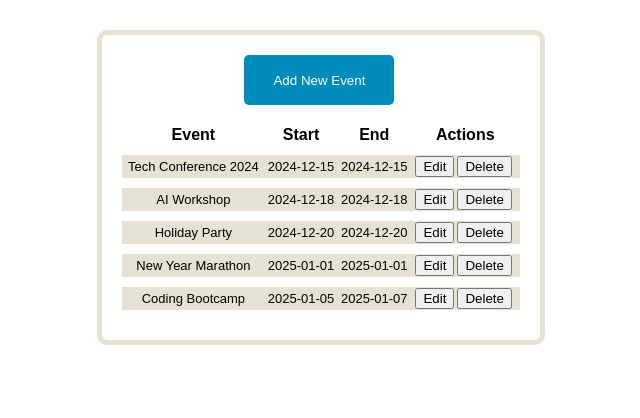
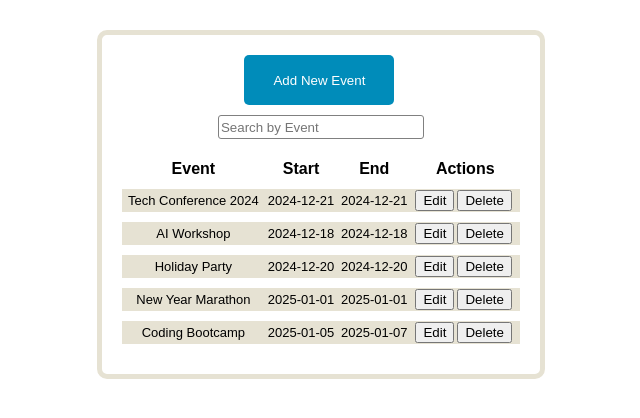
Before and after one commit to guanfei24/my-react-app, a React (Create React App) app: page / in a window 1280 px wide. Shown: the top 418 px of the page, without its empty margins (332-972 px from the left). Built offline with nearby package versions, Linux system fonts and the light colour scheme.

Commit message:
add search and order function

```diff
--- a/src/EventList_Practices/EventList.jsx
+++ b/src/EventList_Practices/EventList.jsx
@@ -5,6 +5,8 @@ export default function EventList() {
   //events List
   const [events, setEvents] = useState([]);
   const [copyEvents, setCopyEvents] = useState([]);
+  const [orderStatus, setOrderStatus] = useState(0);
+  const [searchInput, setSearchInput] = useState("");
   //useEffect to initialize EventList
   useEffect(() => {
     fetchMockData().then((data) => {
@@ -23,50 +25,43 @@ export default function EventList() {
     });
   }, []);
   //id counter
-  function counter(userlist) {
-    let id = userlist.length + 1;
-    return id;
+  function counter() {
+    const maxEvent = events.reduce((max, currentEvent) => {
+      return currentEvent.eventid > max.eventid ? currentEvent : max;
+    }, events[0]);
+    console.log("Event with max ID:", maxEvent.eventid);
+    return maxEvent.eventid + 1;
   }
   //add event function-----by form onSubmit
   const addEvent = () => {
-    const id = counter(events);
-    setEvents([
-      ...events,
-      {
+    const id = counter();
+    const newEvent = {
       eventid: id,
       eventname: "",
       starttime: "",
       endtime: "",
       isEdit: true,
-      },
-    ]);
-    setCopyEvents([
-      ...events,
-      {
-        eventid: id,
-        eventname: "",
-        starttime: "",
-        endtime: "",
-        isEdit: true,
-      },
-    ]);
+    };
+    setEvents([...events, newEvent]);
+    setCopyEvents([...events, newEvent]);
   };
   //delete event  -------- delete event from events
   const deleteEvent = (id) => {
-    setEvents(events.filter((item) => item.eventid !== id));
+    const newEvents = events.filter((item) => item.eventid !== id);
+    setEvents(newEvents);
+    setCopyEvents(newEvents);
   };
   // save edit function
   const saveEdit = (event) => {
     if (!inputValidation(event.eventid)) return;
-    const even = copyEvents.filter((item) => item.eventid === event.eventid);
-
+    const even = copyEvents.find((item) => item.eventid === event.eventid);
     //even is an Array [object]****
     //console.log(even[0]);***
     setEvents(
       events.map((item) => {
         if (item.eventid === event.eventid) {
           return {
-            ...even[0],
+            ...even,
             isEdit: !item.isEdit,
           };
         } else {
@@ -77,8 +72,7 @@ export default function EventList() {
   };
   //edit handler(edit and cancel function)
   const editHandler = (id) => {
-    setEvents(
-      events
+    const newEvents = events
       .filter((item) => item.eventname !== "")
       .map((item) => {
         if (item.eventid === id) {
@@ -86,8 +80,9 @@ export default function EventList() {
         } else {
           if (item.eventname !== "") return item;
         }
-        })
-    );
+      });
+    setEvents(newEvents);
+    setCopyEvents(newEvents);
   };
   //udpate input of every item in events
   const updateInput = (id, type, value) => {
@@ -117,9 +112,27 @@ export default function EventList() {
 
     return true;
   };
+  //orderByDate
+  const orderByDate = (type) => {
+    console.log(orderStatus);
+    const newEvents = [...events].sort((a, b) => {
+      const preTime = new Date(a[type]).getTime();
+      const behTime = new Date(b[type]).getTime();
+      return orderStatus > 0 ? behTime - preTime : preTime - behTime;
+    });
+    const newOrderStatus = orderStatus > 0 ? -1 : 1;
+    setOrderStatus(newOrderStatus);
+    setEvents([...newEvents]);
+  };
+  //search function
+  const eventSearch = (input) => {
+    setSearchInput(input);
+    const result = copyEvents.filter((item) =>
+      item.eventname.toLowerCase().includes(input.toLowerCase())
+    );
+    setEvents(result);
+  };
   /** make up
-   *search function
-   *order function
    *Error Handling
    */
 
@@ -129,12 +142,19 @@ export default function EventList() {
         <button onClick={addEvent} className="add-event-btn">
           Add New Event
         </button>
+        <input
+          type="text"
+          value={searchInput}
+          onChange={(e) => eventSearch(e.target.value)}
+          className="input-search"
+          placeholder="Search by Event"
+        />
         <table className="event-table">
           <thead>
             <tr>
               <td>Event</td>
-              <td>Start</td>
-              <td>End</td>
+              <td onClick={() => orderByDate("starttime")}>Start</td>
+              <td onClick={() => orderByDate("endtime")}>End</td>
               <td>Actions</td>
             </tr>
           </thead>
@@ -202,7 +222,6 @@ export default function EventList() {
               );
             })}
           </tbody>
-          <tfoot>{}</tfoot>
         </table>
       </div>
     </>
--- a/src/EventList_Practices/getMockDataList.js
+++ b/src/EventList_Practices/getMockDataList.js
@@ -2,8 +2,8 @@ const mockData = [
   {
     eventid: 1,
     eventname: "Tech Conference 2024",
-      starttime: "2024-12-15",
-      endtime: "2024-12-15",
+    starttime: "2024-12-21",
+    endtime: "2024-12-21",
   },
   {
     eventid: 2,
--- a/src/EventList_Practices/style.css
+++ b/src/EventList_Practices/style.css
@@ -34,7 +34,6 @@ body {
   row-gap: 10px;
   background-color: #e6e2d3;
 }
-input[type="text"],
 input[type="date"] {
   padding: 5px;
   width: 90%;
@@ -45,3 +44,9 @@ input[type="date"] {
 button {
   margin-right: 3px;
 }
+.input-search {
+  margin-top: 10px;
+  border: 1px solid gray;
+  border-radius: 3px;
+  height: 20px;
+}
```
Lines whose indentation alone changed are shown as unchanged.
